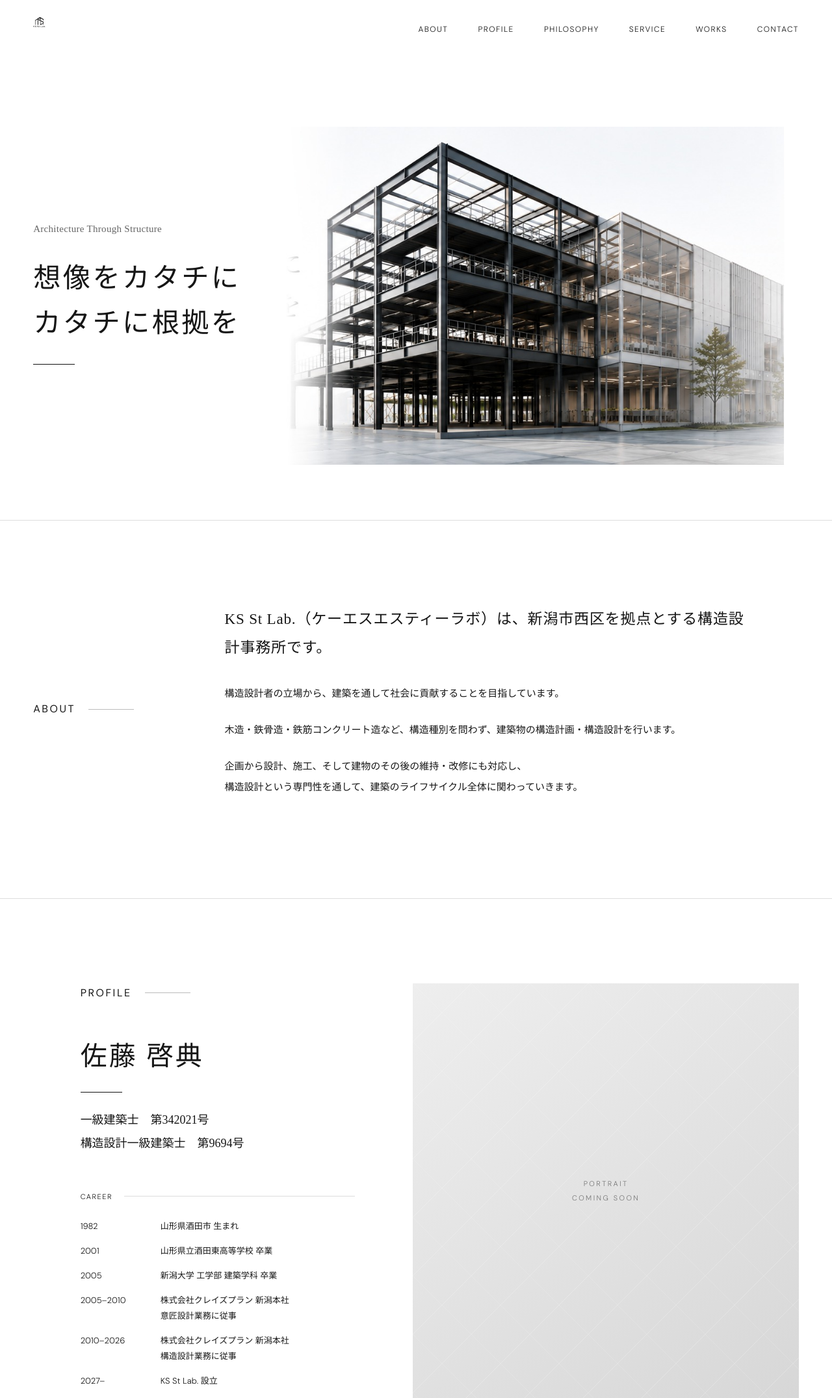
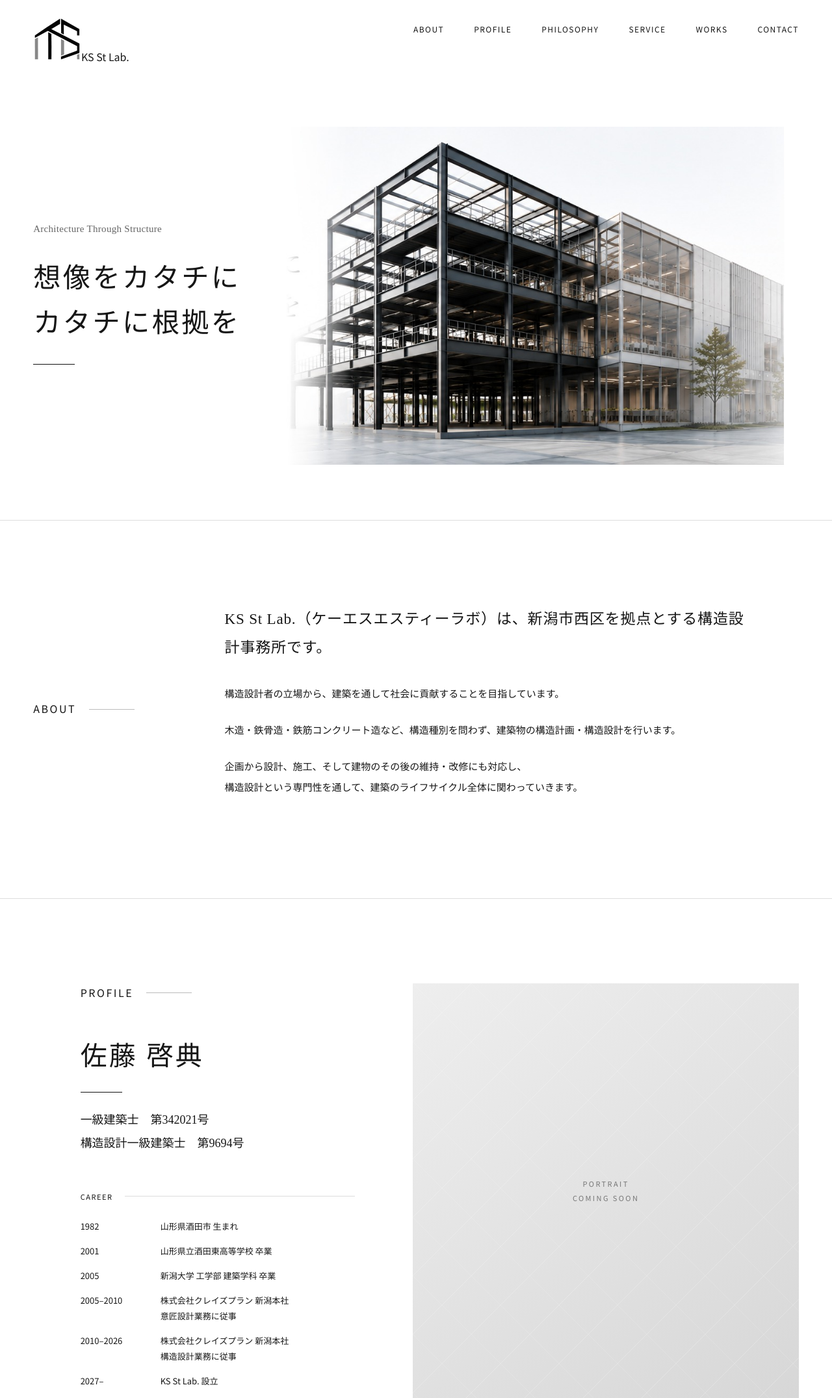
Before and after one commit to kei10satt-creator/kskozolab, a plain HTML site: page index.html in a window 1280 px wide. Shown: the top 2151 px of the page at 65% size. Drawn offline with Linux system fonts and the light colour scheme.

Commit message:
Use KS symbol and Montserrat wordmark in header and contact

```diff
--- a/index.html
+++ b/index.html
@@ -7,13 +7,13 @@
   <title>KS St Lab. | Architecture Through Structure</title>
   <link rel="preconnect" href="https://fonts.googleapis.com">
   <link rel="preconnect" href="https://fonts.gstatic.com" crossorigin>
-  <link href="https://fonts.googleapis.com/css2?family=DM+Sans:wght@300;400;500&family=Noto+Sans+JP:wght@400;500&family=Noto+Serif+JP:wght@300;400;500&display=swap" rel="stylesheet">
+  <link href="https://fonts.googleapis.com/css2?family=Montserrat:wght@300;400;500;600&family=Noto+Sans+JP:wght@400;500&family=Noto+Serif+JP:wght@300;400;500&display=swap" rel="stylesheet">
   <link rel="stylesheet" href="css/style.css">
 </head>
 <body>
   <header class="site-header">
     <a class="brand" href="#top" aria-label="KS St Lab. トップへ">
-      <img class="brand-logo" src="assets/images/ks-st-lab-logo.png" alt="KS St Lab." style="height:1em;width:auto;max-width:none;object-fit:contain;vertical-align:middle;">
+      <span class="brand-identity"><img class="brand-symbol" src="assets/images/ks-st-lab-symbol.svg" alt=""><span class="brand-wordmark">KS St Lab.</span></span>
     </a>
     <button class="menu-button" aria-label="メニューを開く" aria-expanded="false"><span></span><span></span></button>
     <nav class="global-nav" aria-label="メインナビゲーション">
@@ -163,7 +163,7 @@
         </div>
         <div class="contact-info">
           <h3 class="contact-wordmark" aria-label="KS St Lab.">
-            <img class="brand-logo" src="assets/images/ks-st-lab-logo.png" alt="KS St Lab." style="height:1em;width:auto;max-width:none;object-fit:contain;vertical-align:middle;">
+            <span class="brand-identity"><img class="brand-symbol" src="assets/images/ks-st-lab-symbol.svg" alt=""><span class="brand-wordmark">KS St Lab.</span></span>
           </h3>
           <dl>
             <div><dt>Address</dt><dd>〒950-2074<br>新潟県新潟市西区〇〇〇〇</dd></div>
@@ -183,7 +183,7 @@
       <p class="footer-brand">KS St Lab.</p>
       <p>Architecture Through Structure</p>
     </div>
-    <p>© 2027 KS St Lab.. All Rights Reserved.</p>
+    <p>© 2027 KS St Lab. All Rights Reserved.</p>
     <a href="#top">BACK TO TOP ↑</a>
   </footer>
   <script src="js/script.js"></script>
```
